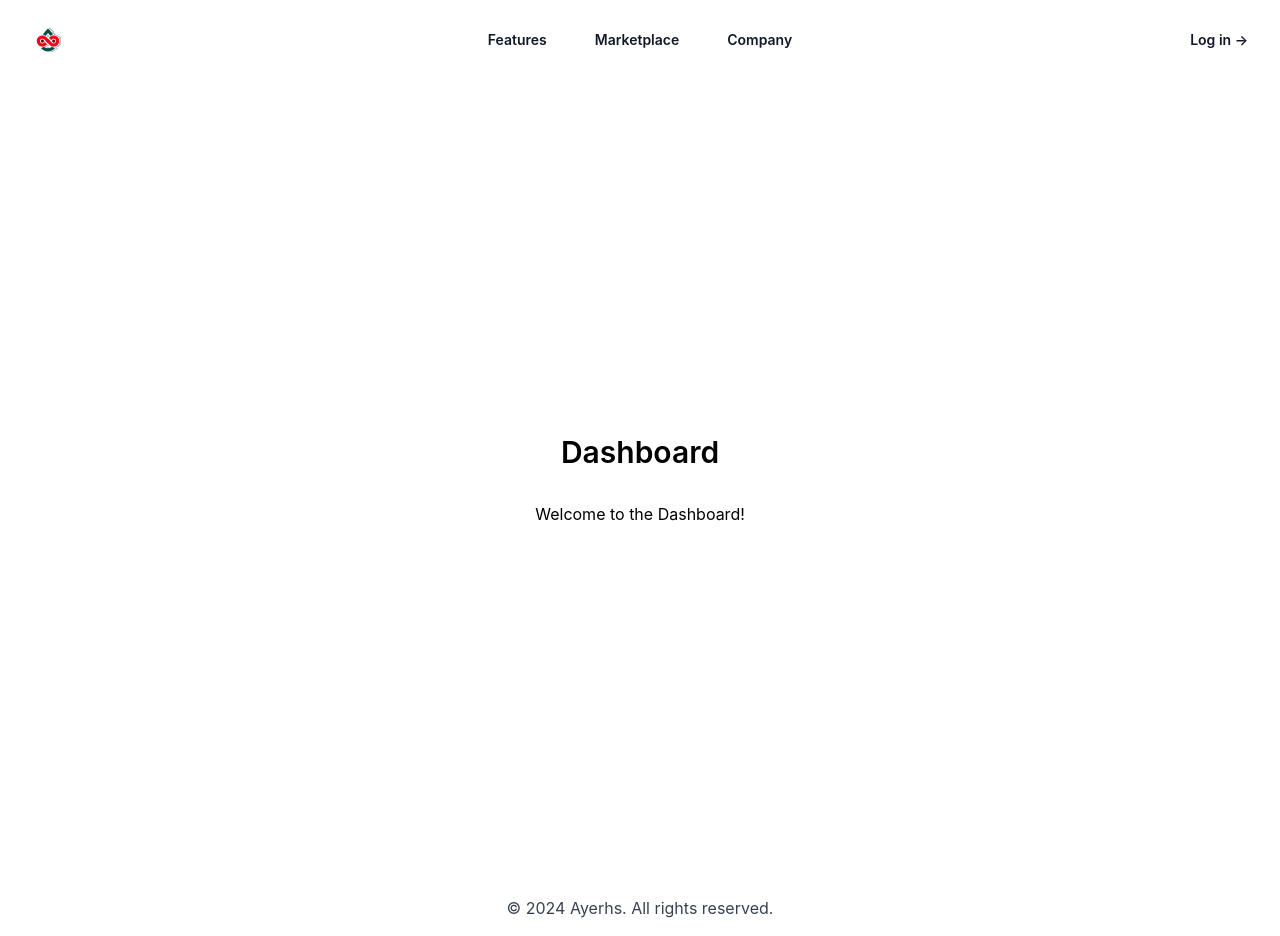
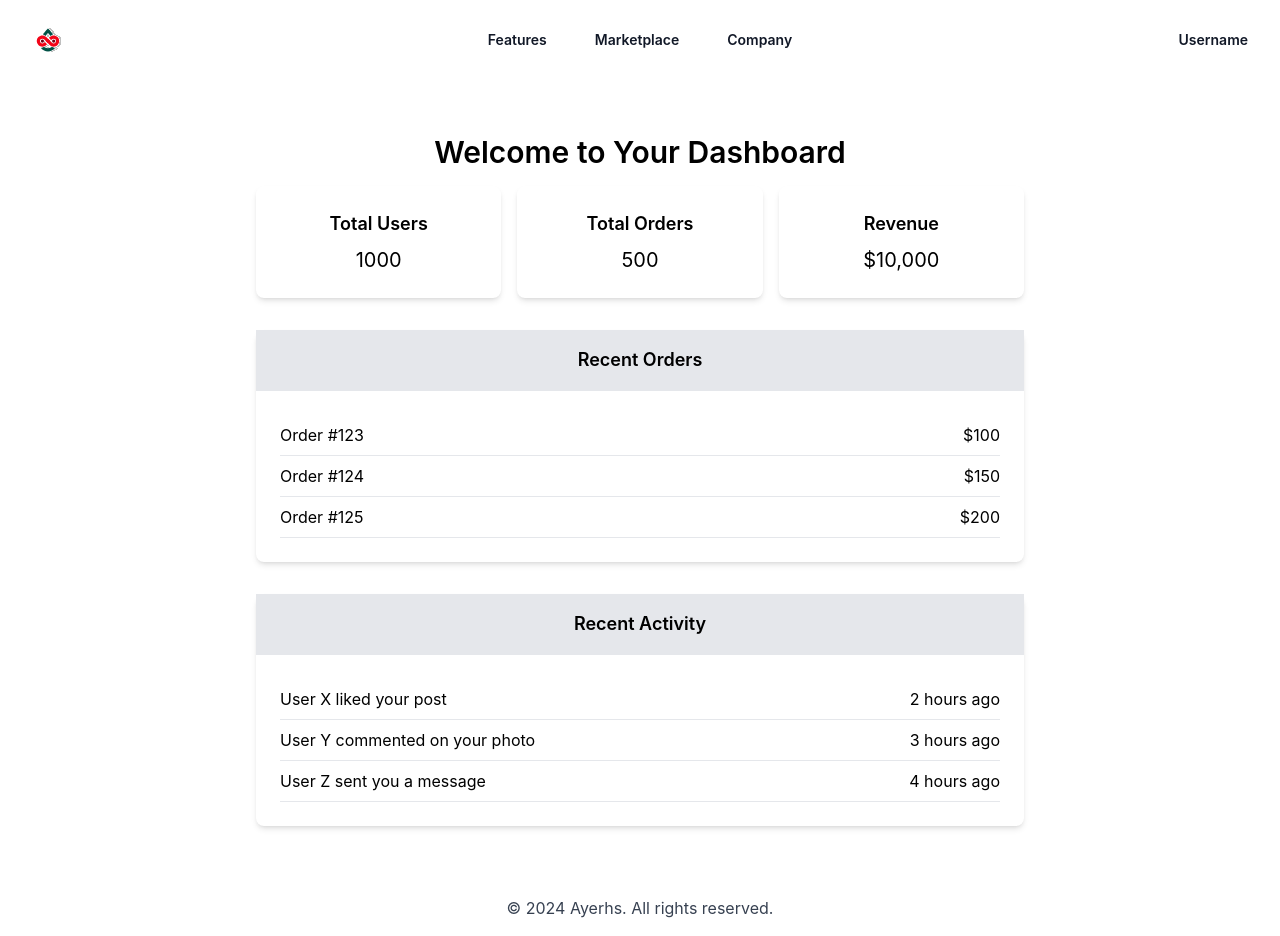
Before and after one commit to TheCoderAbhishek/login-reactjs-dotnet-postgre, a React (Create React App) app in the folder react-app/: page /dashboard in a window 1280 px wide. Built offline with nearby package versions, Linux system fonts and the light colour scheme.

Commit message:
need to change
need to change encryption logic because  login not working properly

```diff
--- a/react-app/src/components/shared/Header.js
+++ b/react-app/src/components/shared/Header.js
@@ -1,20 +1,21 @@
-import { useState } from 'react';
+import React, { useState } from 'react';
 import { Dialog, Popover } from '@headlessui/react';
-import {
-  Bars3Icon,
-  XMarkIcon,
-} from '@heroicons/react/24/outline';
-import { Link } from 'react-router-dom';
+import { Bars3Icon, XMarkIcon } from '@heroicons/react/24/outline';
+import { Link, useLocation } from 'react-router-dom';
 
 export default function Header() {
-  const [mobileMenuOpen, setMobileMenuOpen] = useState(false)
+  const [mobileMenuOpen, setMobileMenuOpen] = useState(false);
+  const location = useLocation();
+  const isLoggedIn = location.pathname === "/dashboard";
 
   return (
     <header className="bg-white">
       <nav className="mx-auto flex max-w-7xl items-center justify-between p-6 lg:px-8" aria-label="Global">
         <div className="flex lg:flex-1">
           <div className="text-sm font-semibold leading-6 text-gray-900">
-            <Link to="/" className="text-grey-900"><img className="h-8 w-auto" src="/assets/logo.svg" alt="" /></Link>
+            <Link to="/" className="text-grey-900">
+              <img className="h-8 w-auto" src="/assets/logo.svg" alt="" />
+            </Link>
           </div>
         </div>
         <div className="flex lg:hidden">
@@ -28,7 +29,6 @@ export default function Header() {
           </button>
         </div>
         <Popover.Group className="hidden lg:flex lg:gap-x-12">
-
           <a href="https://www.google.com/" className="text-sm font-semibold leading-6 text-gray-900">
             Features
           </a>
@@ -40,9 +40,15 @@ export default function Header() {
           </a>
         </Popover.Group>
         <div className="hidden lg:flex lg:flex-1 lg:justify-end">
+          {isLoggedIn ? (
+            <div className="text-sm font-semibold leading-6 text-gray-900">
+              <Link to="/dashboard" className="text-grey-900">Username</Link>
+            </div>
+          ) : (
             <div className="text-sm font-semibold leading-6 text-gray-900">
               <Link to="/login" className="text-grey-900">Log in <span aria-hidden="true">&rarr;</span></Link>
             </div>
+          )}
         </div>
       </nav>
       <Dialog as="div" className="lg:hidden" open={mobileMenuOpen} onClose={setMobileMenuOpen}>
@@ -89,17 +95,26 @@ export default function Header() {
                 </a>
               </div>
               <div className="py-6">
+                {isLoggedIn ? (
+                  <a
+                    href="https://www.google.com/"
+                    className="-mx-3 block rounded-lg px-3 py-2.5 text-base font-semibold leading-7 text-gray-900 hover:bg-gray-50"
+                  >
+                    Username
+                  </a>
+                ) : (
                   <a
                     href="https://www.google.com/"
                     className="-mx-3 block rounded-lg px-3 py-2.5 text-base font-semibold leading-7 text-gray-900 hover:bg-gray-50"
                   >
                     Log in
                   </a>
+                )}
               </div>
             </div>
           </div>
         </Dialog.Panel>
       </Dialog>
     </header>
-  )
+  );
 }
--- a/react-app/src/pages/dashboard/Dashboard.js
+++ b/react-app/src/pages/dashboard/Dashboard.js
@@ -3,8 +3,65 @@ import React from 'react';
 const Dashboard = () => {
   return (
     <div className="flex flex-col items-center justify-center min-h-screen py-8">
-      <h2 className="text-3xl font-semibold mb-8">Dashboard</h2>
-      <p>Welcome to the Dashboard!</p>
+      <h2 className="text-3xl font-semibold mb-4">Welcome to Your Dashboard</h2>
+
+      {/* Quick Stats */}
+      <div className="w-full max-w-3xl grid grid-cols-1 md:grid-cols-3 gap-4 mb-8">
+        <div className="bg-white p-6 rounded-lg shadow-md">
+          <h3 className="text-lg font-semibold mb-2">Total Users</h3>
+          <p className="text-xl">1000</p>
+        </div>
+        <div className="bg-white p-6 rounded-lg shadow-md">
+          <h3 className="text-lg font-semibold mb-2">Total Orders</h3>
+          <p className="text-xl">500</p>
+        </div>
+        <div className="bg-white p-6 rounded-lg shadow-md">
+          <h3 className="text-lg font-semibold mb-2">Revenue</h3>
+          <p className="text-xl">$10,000</p>
+        </div>
+      </div>
+
+      {/* Recent Orders */}
+      <div className="w-full max-w-3xl bg-white rounded-lg shadow-md">
+        <h3 className="text-lg font-semibold bg-gray-200 px-6 py-4 border-b">Recent Orders</h3>
+        <div className="p-6">
+          <ul>
+            <li className="flex justify-between items-center py-2 border-b">
+              <span>Order #123</span>
+              <span>$100</span>
+            </li>
+            <li className="flex justify-between items-center py-2 border-b">
+              <span>Order #124</span>
+              <span>$150</span>
+            </li>
+            <li className="flex justify-between items-center py-2 border-b">
+              <span>Order #125</span>
+              <span>$200</span>
+            </li>
+          </ul>
+        </div>
+      </div>
+
+      {/* Recent Activity */}
+      <div className="w-full max-w-3xl bg-white rounded-lg shadow-md mt-8">
+        <h3 className="text-lg font-semibold bg-gray-200 px-6 py-4 border-b">Recent Activity</h3>
+        <div className="p-6">
+          <ul>
+            <li className="flex justify-between items-center py-2 border-b">
+              <span>User X liked your post</span>
+              <span>2 hours ago</span>
+            </li>
+            <li className="flex justify-between items-center py-2 border-b">
+              <span>User Y commented on your photo</span>
+              <span>3 hours ago</span>
+            </li>
+            <li className="flex justify-between items-center py-2 border-b">
+              <span>User Z sent you a message</span>
+              <span>4 hours ago</span>
+            </li>
+          </ul>
+        </div>
+      </div>
     </div>
   );
 };
```
Also changed, not shown: 13 other files (tests, documents, lock files or other folders). Lines whose indentation alone changed are shown as unchanged.
